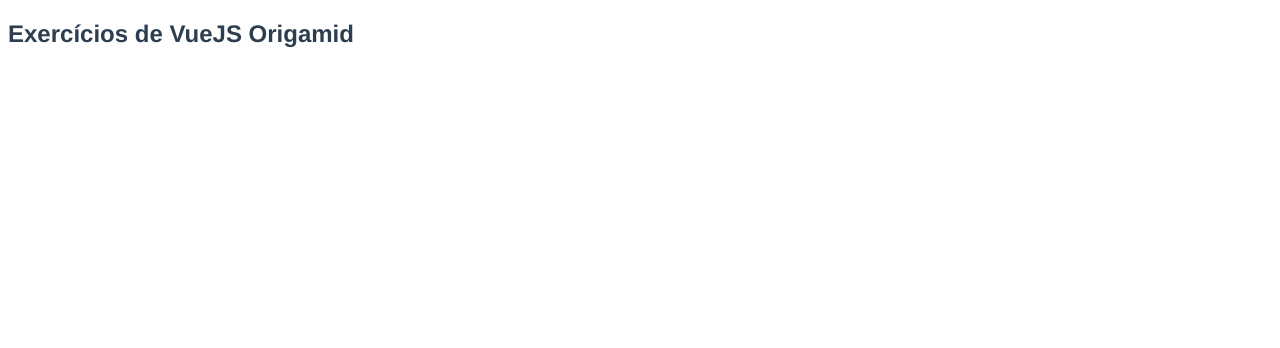
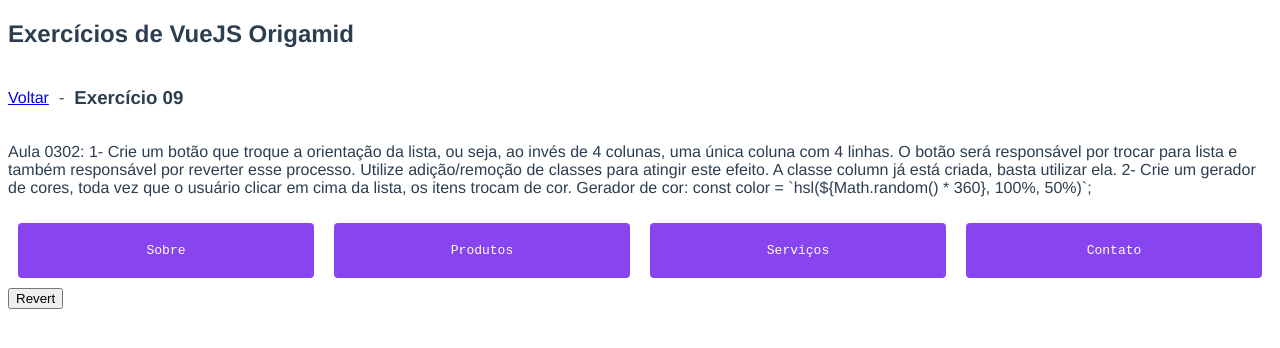
Before and after one commit to owarleysouza/study-vue-exercises, a Vue app: page /exercise-09 in a window 1280 px wide. Shown: the top 348 px of the page. Built offline with nearby package versions, Linux system fonts and the light colour scheme.

Commit message:
exercise of style and class done

```diff
--- a/src/router/index.js
+++ b/src/router/index.js
@@ -50,6 +50,11 @@
     name: "Exercise08",
     component: () => import("../views/Exercise08.vue"),
   },
+  {
+    path: "/exercise-09",
+    name: "Exercise09",
+    component: () => import("../views/Exercise09.vue"),
+  },
 ];
 
 const router = new VueRouter({
--- /dev/null
+++ b/src/views/Exercise09.vue
@@ -0,0 +1,91 @@
+<template>
+  <div>
+    <div class="flex">
+      <router-link to="/">Voltar</router-link>
+      <span>-</span>
+      <h3>Exercício 09</h3>
+    </div>
+    <p>Aula 0302: 1- Crie um botão que troque a orientação da lista, ou seja,
+      ao invés de 4 colunas, uma única coluna com 4 linhas.
+
+      O botão será responsável por trocar para lista e também
+      responsável por reverter esse processo.
+      Utilize adição/remoção de classes para atingir este efeito.
+
+      A classe column já está criada, basta utilizar ela.
+
+      2- Crie um gerador de cores, toda vez que o usuário clicar
+      em cima da lista, os itens trocam de cor.
+
+      Gerador de cor:
+      const color = `hsl(${Math.random() * 360}, 100%, 50%)`;
+    </p>
+
+    <ul
+      @click="changeColor"
+      :class="{column : orientation}"
+    >
+      <li :style="{background: color}">Sobre</li>
+      <li :style="{background: color}">Produtos</li>
+      <li :style="{background: color}">Serviços</li>
+      <li :style="{background: color}">Contato</li>
+    </ul>
+
+    <button @click="orientation = !orientation">Revert</button>
+
+  </div>
+</template>
+
+<script>
+export default {
+  name: "Exercise09",
+  data: () => ({
+    orientation: false,
+    click: false,
+    color: "",
+  }),
+  watch: {},
+  methods: {
+    changeColor() {
+      this.color = `hsl(${Math.random() * 360}, 100%, 50%)`;
+    },
+  },
+  created() {},
+};
+</script>
+
+<style lang="scss" scoped>
+.flex {
+  display: flex;
+  flex-direction: row;
+  align-items: center;
+  gap: 10px;
+}
+.red {
+  color: red;
+}
+.green {
+  color: green;
+}
+
+ul {
+  display: flex;
+  flex-wrap: wrap;
+  font-family: monospace;
+  list-style: none;
+  padding: 0px;
+  margin: 0px;
+}
+.column {
+  flex-direction: column;
+}
+li {
+  padding: 20px;
+  background: #84e;
+  color: white;
+  border-radius: 4px;
+  margin: 10px;
+  flex: 1;
+  text-align: center;
+}
+</style>
--- a/src/views/Home.vue
+++ b/src/views/Home.vue
@@ -25,6 +25,9 @@
       <li>
         <router-link to="/exercise-08">Exercício 08</router-link>
       </li>
+      <li>
+        <router-link to="/exercise-09">Exercício 09</router-link>
+      </li>
     </ul>
   </div>
 </template>
```
